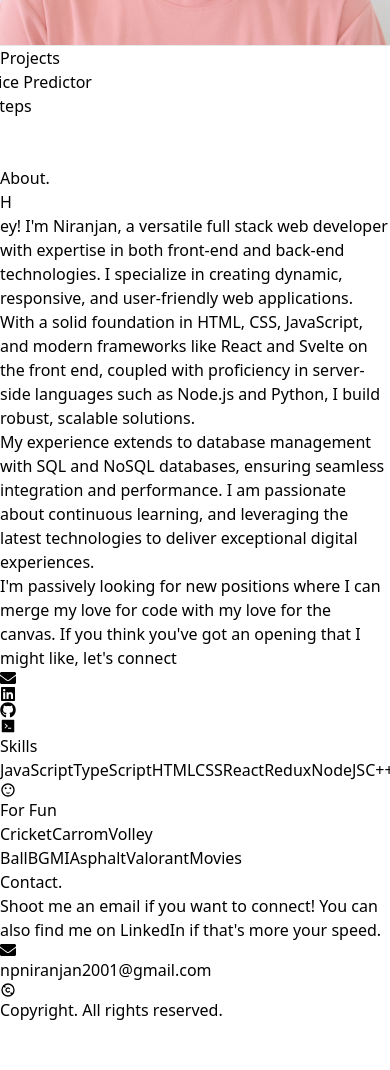
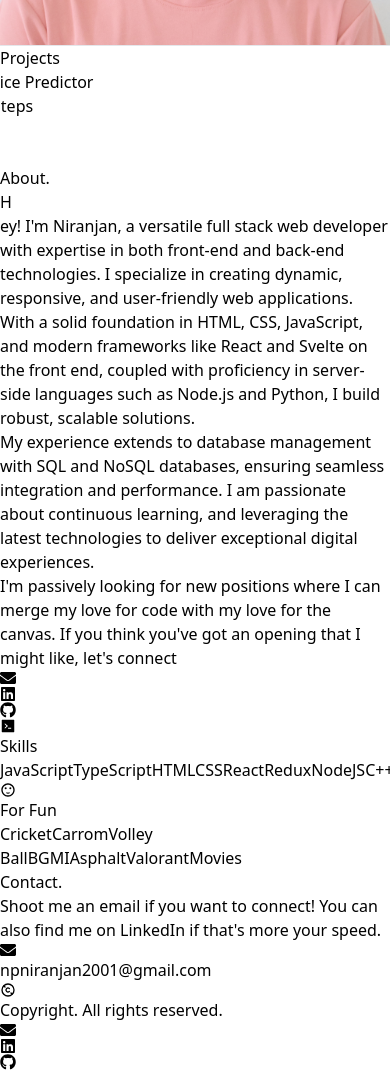
Before and after one commit to niranjanq/Portfolio, a React (Vite) app: page / in a window 390 px wide. Shown: the part 1520-2590 px from the top of the page. Before the commit the page ends 2542 px from the top, so only its background shows below. Built offline with nearby package versions, Linux system fonts and the light colour scheme.

Commit message:
feat: adding data

```diff
--- a/src/Components/Footer.jsx
+++ b/src/Components/Footer.jsx
@@ -1,13 +1,33 @@
-// import React from 'react'
+import React from "react";
 import { TbNoCopyright } from "react-icons/tb";
+import { FaLinkedin, FaGithub, FaEnvelope } from "react-icons/fa";
+
 function Footer() {
+  const emailAddress = "npniranjan2001@gmail.com";
+  const linkedInUrl = "https://www.linkedin.com/in/niranjanpanda/";
+  const githubUrl = "https://github.com/niranjanq";
+
   return (
     <div>
-      <div>
-        <h4 className=" flex justify-center items-center h-[10rem] bg-gray text-black font-bold">
-          <TbNoCopyright /> {}
-          Copyright. All rights reserved.
+      <div className="flex flex-col items-center bg-gray text-black font-bold h-[12rem] justify-center">
+        <h4 className="flex items-center mb-2">
+          <TbNoCopyright className="mr-2" /> Copyright. All rights reserved.
         </h4>
+        <div className="flex space-x-2">
+          <a
+            href={`mailto:${emailAddress}`}
+            target="_blank"
+            rel="noopener noreferrer"
+          >
+            <FaEnvelope className="text-xl cursor-pointer" />
+          </a>
+          <a href={linkedInUrl} target="_blank" rel="noopener noreferrer">
+            <FaLinkedin className="text-xl cursor-pointer" />
+          </a>
+          <a href={githubUrl} target="_blank" rel="noopener noreferrer">
+            <FaGithub className="text-xl cursor-pointer" />
+          </a>
+        </div>
       </div>
     </div>
   );
--- a/src/Components/Projects.jsx
+++ b/src/Components/Projects.jsx
@@ -3,7 +3,7 @@ import { useRef } from "react";
 
 const Example = () => {
   return (
-    <div className="bg-neutral-500 ">
+    <div className="bg-neutral-500">
       <div className="flex h-20 items-center justify-center">
         <span className="font-bold uppercase text-2xl text-neutral-200 hover:text-teal-200 hover:cursor-pointer duration-1000">
           Projects
@@ -24,8 +24,11 @@ const HorizontalScrollCarousel = () => {
 
   return (
     <section ref={targetRef} className="relative h-[300vh] bg-white">
-      <div className="sticky top-0 flex h-screen items-center overflow-hidden">
-        <motion.div style={{ x }} className="flex gap-4">
+      <div className="sticky top-0 flex h-screen items-center overflow-hidden lg:overflow-x-auto sm:overflow-y-auto sm:h-auto lg:h-screen">
+        <motion.div
+          style={{ x }}
+          className="flex gap-4 lg:flex-row sm:flex-col"
+        >
           {cards.map((card) => {
             return <Card card={card} key={card.id} />;
           })}
@@ -39,8 +42,8 @@ const Card = ({ card }) => {
   return (
     <a
       href={card.link}
-          key={card.id}
-          target="_blank"
+      key={card.id}
+      target="_blank"
       className="group relative h-[450px] w-[450px] overflow-hidden bg-neutral-200"
     >
       <div
```
Also changed, not shown: src/App.jsx (+0 -7 lines).
